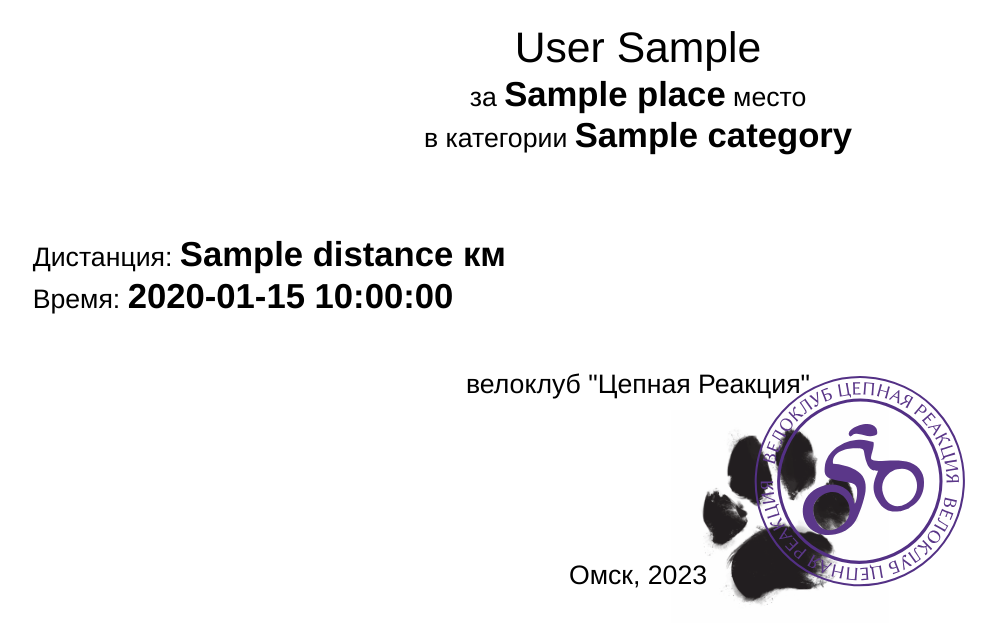
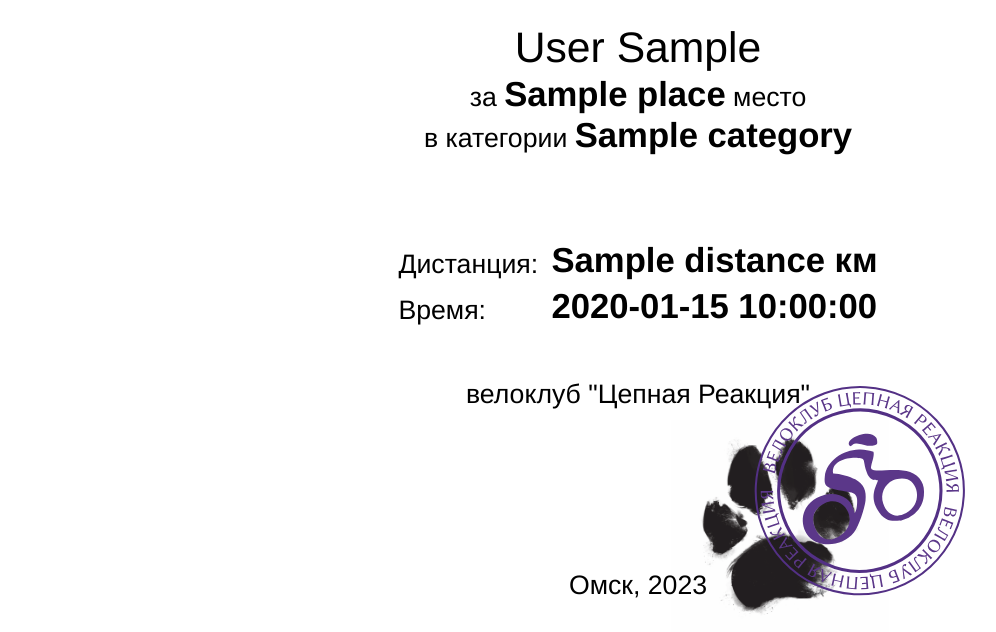
Before and after one commit to Raccoonrider/diploma-generator, a Flask app: template src/templates/xcm_osenniy_2023/diploma.html in a window 1280 px wide. Shown: the part 866-1498 px from the top of the page, without its empty margins (2-998 px from the left). Before the commit the page ends 1471 px from the top, so only its background shows below. Run offline with Flask 3, Linux system fonts and the light colour scheme; the template is opened without the code that fills it: most values are stand-ins (such as "Sample title", 1, 10 or a date in 2020); parts of the project's set-up code (start-up, migrations or seed data) failed here and were passed over.

Commit message:
Update tempalte and CSS

```diff
--- a/src/static/xcm_osenniy_2023/css/style.css
+++ b/src/static/xcm_osenniy_2023/css/style.css
@@ -65,7 +65,16 @@ h1 {
 
 .info-mid{
     margin-top: 3em;
+    display: grid;
+    column-gap: 0.5em;
+    justify-content: center;
     margin-bottom: 2em;
+}
+
+.grid-cell{
+    display:flex;
+    justify-content: end;
+    flex-direction: column;
 }
 
 footer{
--- a/src/templates/xcm_osenniy_2023/diploma.html
+++ b/src/templates/xcm_osenniy_2023/diploma.html
@@ -17,8 +17,19 @@
         <p class="text-center">в категории <span class="result-highlight">{{ result.category }}</span></p>
     </div>
     <div class="info-mid">
-        <p class="text-left">Дистанция: <span class="result-highlight">{{ result.distance }} км</span></p>
-        <p class="text-left">Время: <span class="result-highlight">{{ result.time }}</span></p>
+        <div class="grid-cell" style="grid-column: 1; grid-row: 1;">
+            <p>Дистанция:</p>
+        </div>
+        <div class="grid-cell" style="grid-column: 2; grid-row: 1;">
+            <p class="result-highlight">{{ result.distance }} км </p>
+        </div>
+        <div class="grid-cell" style="grid-column: 1; grid-row: 2;">
+            <p>Время:</p>
+        </div>
+        <div class="grid-cell" style="grid-column: 2; grid-row: 2;" >
+            <p class="result-highlight">{{ result.time }}</p>
+        </div>
+
     </div>
     <div class="info-bottom">
         <img class="paw" src="https://brevet.omskvelo.ru/diploma/static/xcm_osenniy_2023/img/paw.png">
```
